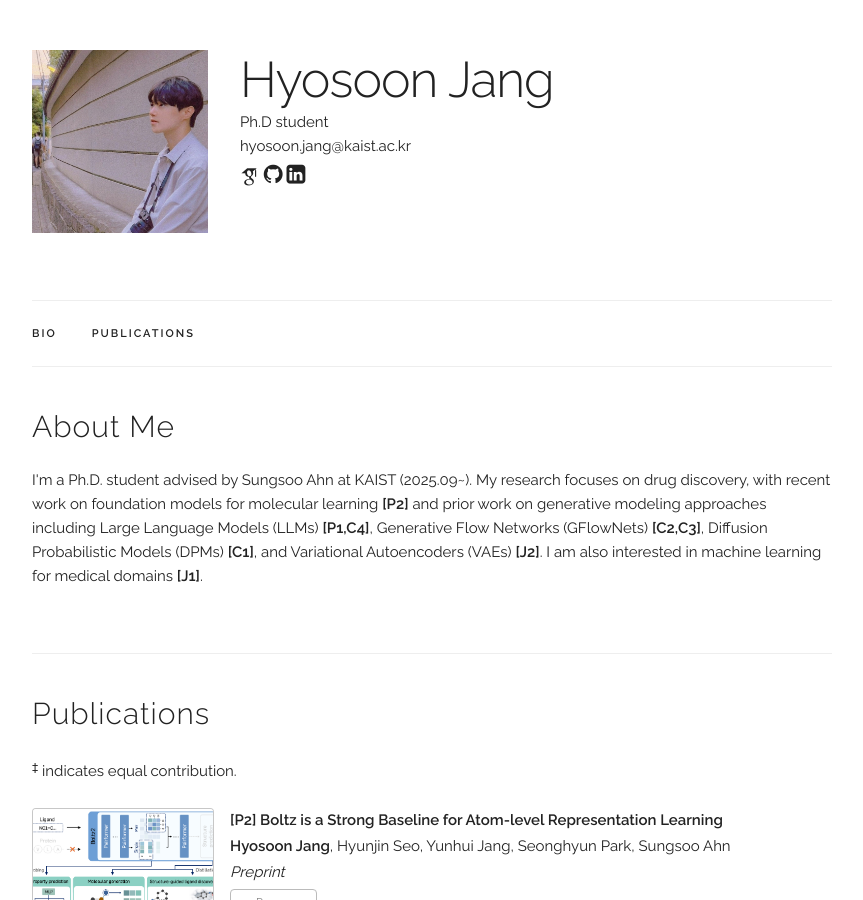
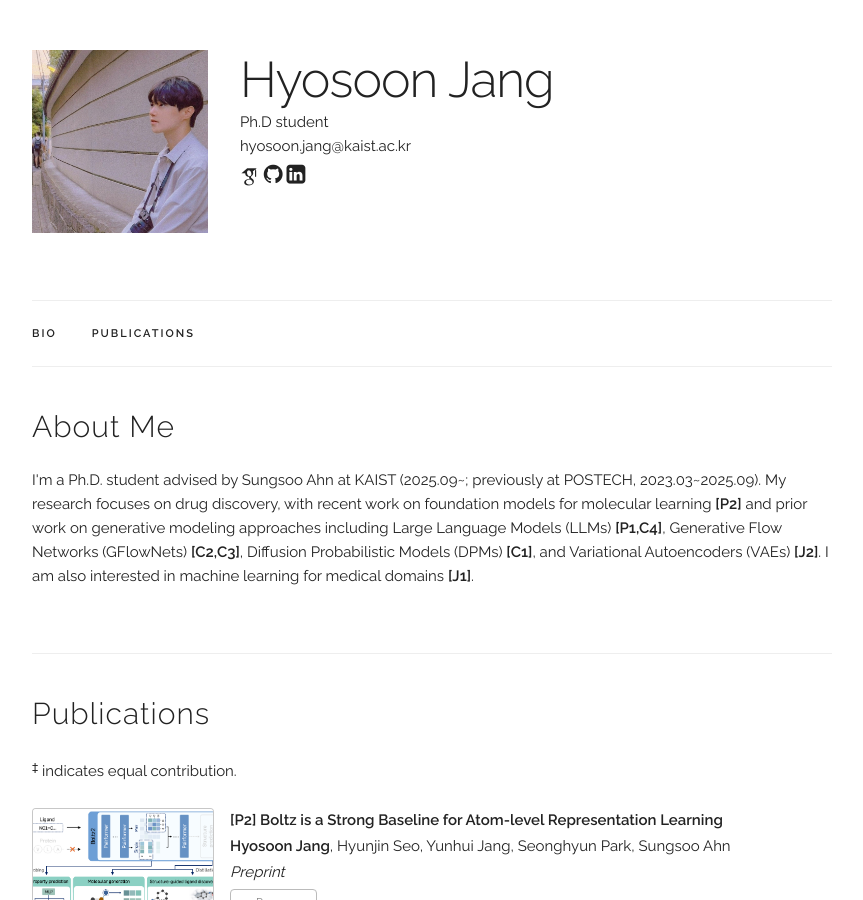
Before and after one commit to hsjang0/hsjang, a Jekyll site: the page built from index.html, in a window 1280 px wide and 900 px high. Shown: the whole window, without its empty margins (208-1071 px from the left). Built offline with Jekyll 4.4.1, drawn with Linux system fonts in a browser that asks for light colours; some web fonts are replaced.

Commit message:
Update index.html

```diff
--- a/index.html
+++ b/index.html
@@ -5,7 +5,7 @@ title: Home
 <!-- ========== BIO ========== -->
 <div class="docs-section" id="bio">
   <h4>About Me</h4>
-  I'm a Ph.D. student advised by Sungsoo Ahn at KAIST (2025.09~). My research focuses on drug discovery, with recent work on foundation models for molecular learning <b>[P2]</b> and prior work on generative modeling approaches including Large Language Models (LLMs) <b>[P1,C4]</b>, Generative Flow Networks (GFlowNets) <b>[C2,C3]</b>, Diffusion Probabilistic Models (DPMs) <b>[C1]</b>, and Variational Autoencoders (VAEs) <b>[J2]</b>. I am also interested in machine learning for medical domains <b>[J1]</b>.
+  I'm a Ph.D. student advised by Sungsoo Ahn at KAIST (2025.09~; previously at POSTECH, 2023.03~2025.09). My research focuses on drug discovery, with recent work on foundation models for molecular learning <b>[P2]</b> and prior work on generative modeling approaches including Large Language Models (LLMs) <b>[P1,C4]</b>, Generative Flow Networks (GFlowNets) <b>[C2,C3]</b>, Diffusion Probabilistic Models (DPMs) <b>[C1]</b>, and Variational Autoencoders (VAEs) <b>[J2]</b>. I am also interested in machine learning for medical domains <b>[J1]</b>.
   <p> </p>
 </div>
 
```
